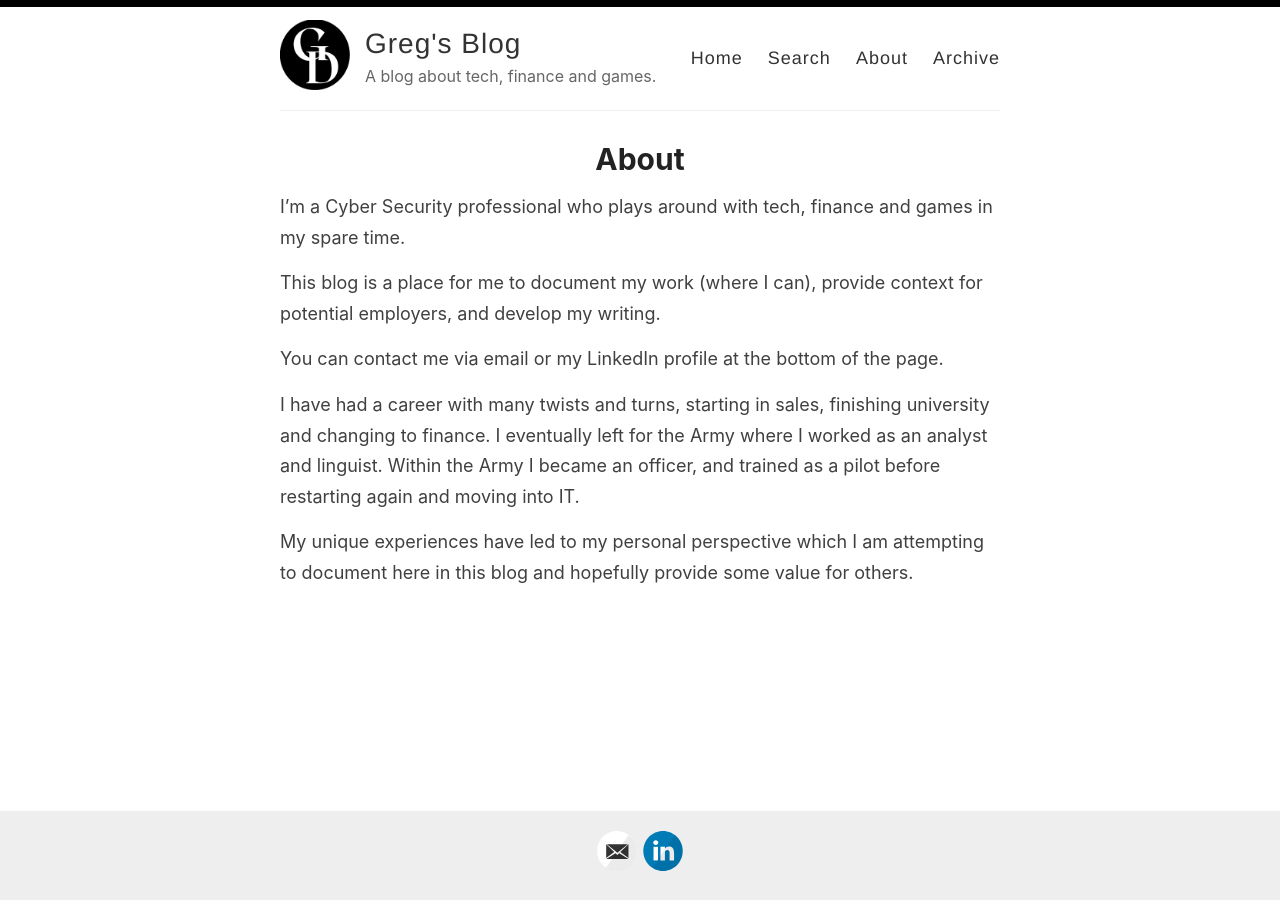
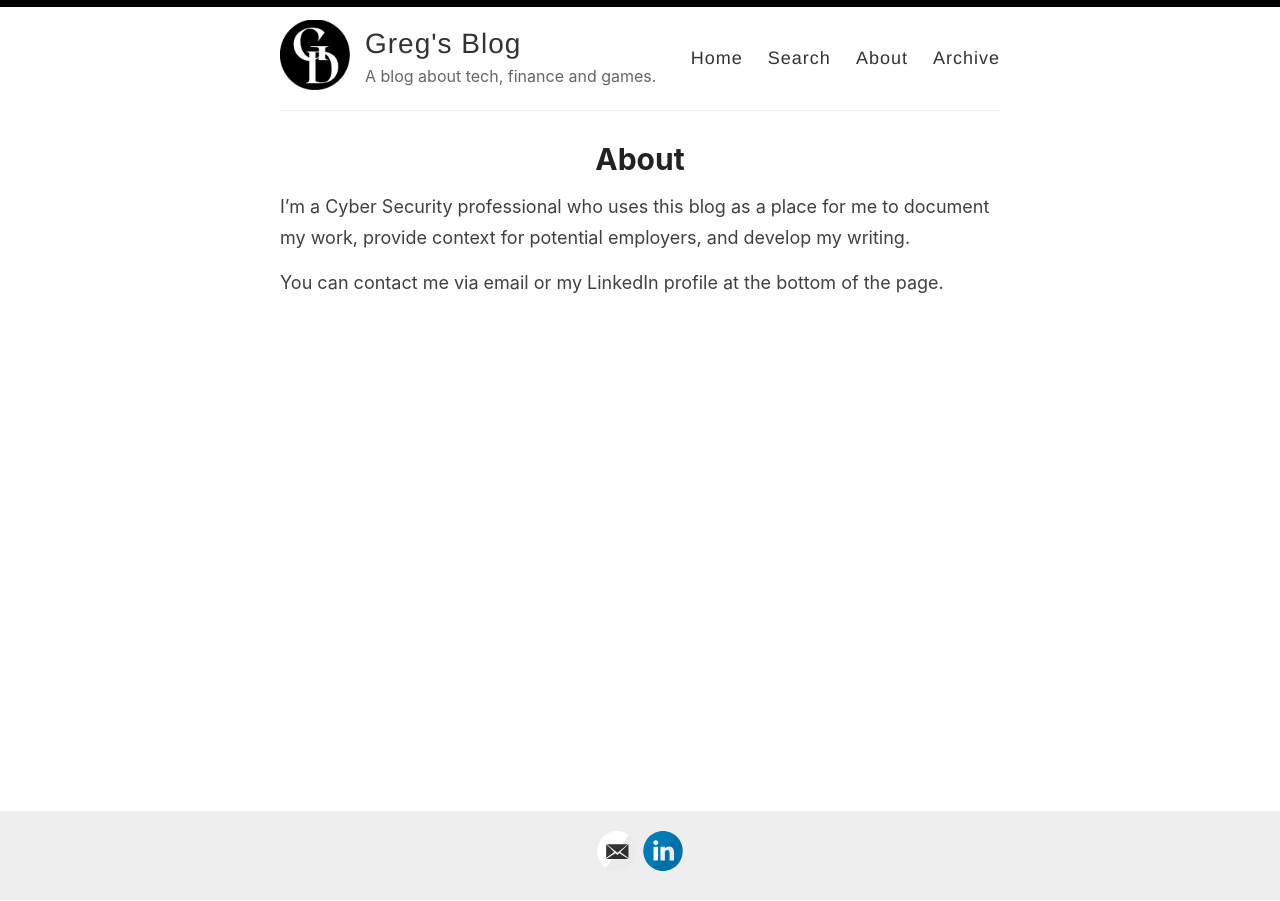
Before and after one commit to Greg-DK/greg-dk.github.io, a Jekyll site: the page built from _pages/about.md, in a window 1280 px wide. Built offline with Jekyll 4.4.1, drawn with Linux system fonts in a browser that asks for light colours.

Commit message:
Update about.md

```diff
--- a/_pages/about.md
+++ b/_pages/about.md
@@ -4,12 +4,6 @@ title: About
 permalink: /about/
 ---
 
-I'm a Cyber Security professional who plays around with tech, finance and games in my spare time.
-
-This blog is a place for me to document my work (where I can), provide context for potential employers, and develop my writing.
+I'm a Cyber Security professional who uses this blog as a place for me to document my work, provide context for potential employers, and develop my writing.
 
 You can contact me via email or my LinkedIn profile at the bottom of the page.
-
-I have had a career with many twists and turns, starting in sales, finishing university and changing to finance. I eventually left for the Army where I worked as an analyst and linguist. Within the Army I became an officer, and trained as a pilot before restarting again and moving into IT.
-
-My unique experiences have led to my personal perspective which I am attempting to document here in this blog and hopefully provide some value for others.
```
